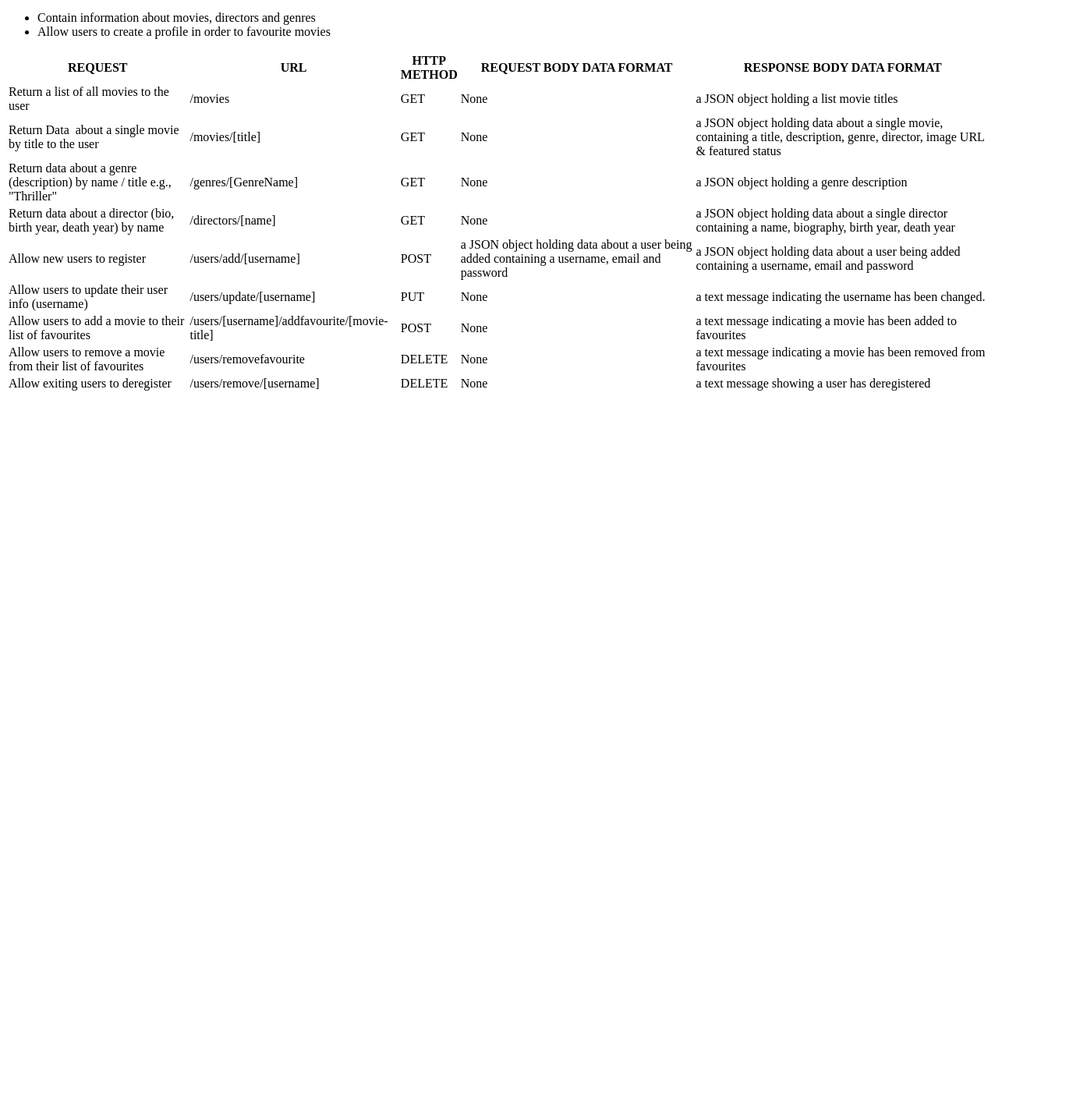
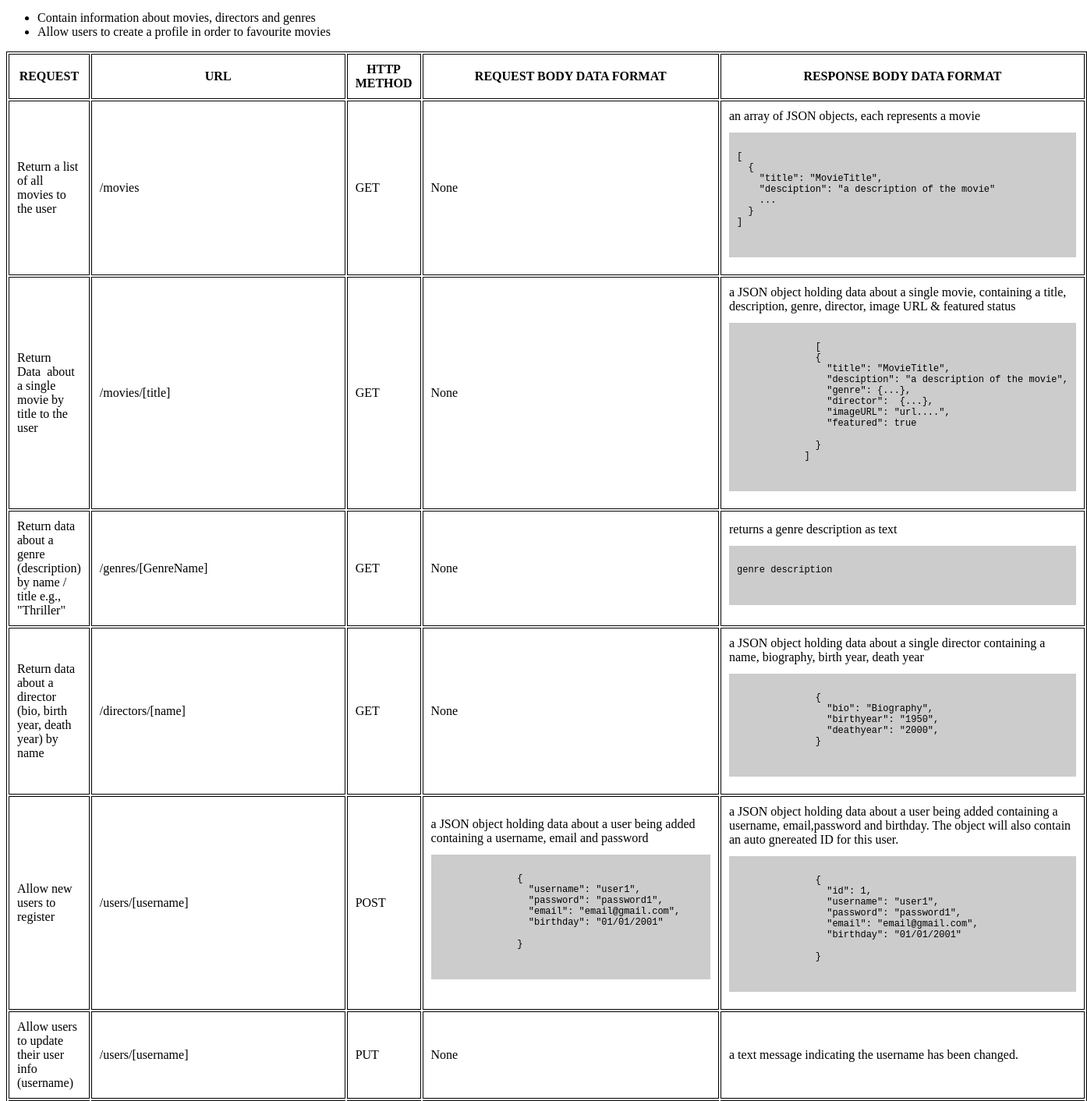
Before and after one commit to Caelian-A/movie_api, a website: page public/documentation.html in a window 1280 px wide. Shown: the part 100-1512 px from the top of the page at 78% size, 1394 px wide, since content can reach past the window. Before the commit the page ends 800 px from the top, so only its background shows below. Drawn offline with Linux system fonts and the light colour scheme.

Commit message:
Update with correct endpoints and documentation.html

```diff
--- a/index.js
+++ b/index.js
@@ -39,12 +39,12 @@ app.get('/directors/:name', (req, res) => {
 });
 
 // POST request for user registration
-app.post('/users/add/:username', (req, res) => {
+app.post('/users/:username', (req, res) => {
     res.send('Registration successful!');
 });
 
 // PUT request for updating user details
-app.put('/users/update/:username', (req, res) => {
+app.put('/users/:username', (req, res) => {
     res.send('User details updated!');
 });
 
@@ -59,7 +59,7 @@ app.delete('/users/:username/removefavourite/:movietitle', (req, res) => {
 });
 
 // DELETE request removing a user
-app.delete('/users/remove/:username', (req, res) => {
+app.delete('/users/:username', (req, res) => {
     res.send('You have succesfully deregistered.');
 });
 
--- a/public/documentation.html
+++ b/public/documentation.html
@@ -4,6 +4,7 @@
     <meta charset="UTF-8">
     <meta http-equiv="X-UA-Compatible" content="IE=edge">
     <meta name="viewport" content="width=device-width, initial-scale=1.0">
+    <link rel="stylesheet" href="styles.css">
     <title>Documentation for Movie API</title>
 </head>
 <body>
@@ -29,39 +30,108 @@ This is the skeleton for my Movie API, which will have the following features
         <td>/movies</td>
         <td>GET</td>
         <td>None</td>
-        <td>a JSON object holding a list movie titles</td>
+        <td>an array of JSON objects, each represents a movie
+          <pre>
+            <code>
+[
+  {
+    "title": "MovieTitle",
+    "desciption": "a description of the movie"
+    ...
+  }
+]
+            </code>
+          </pre>
+        </td>
       </tr>
       <tr>
         <td>Return Data&nbsp;&nbsp;about a single movie by title to the user</td>
         <td>/movies/[title]</td>
         <td>GET</td>
         <td>None</td>
-        <td>a JSON object holding data about a single movie, containing a title, description, genre, director, image URL &amp; featured status</td>
+        <td>a JSON object holding data about a single movie, containing a title, description, genre, director, image URL &amp; featured status
+          <pre>
+            <code>
+              [
+              {
+                "title": "MovieTitle",
+                "desciption": "a description of the movie",
+                "genre": {...},
+                "director":  {...},
+                "imageURL": "url....",
+                "featured": true
+
+              }
+            ]
+            </code>
+          </pre>
+        </td>
       </tr>
       <tr>
         <td>Return data about a genre (description) by name / title e.g., "Thriller"</td>
         <td>/genres/[GenreName]</td>
         <td>GET</td>
         <td>None</td>
-        <td>a JSON object holding a genre description</td>
+        <td>returns a genre description as text
+          <pre>
+            <code>
+genre description
+            </code>
+          </pre>
+        </td>
       </tr>
       <tr>
         <td>Return data about a director (bio, birth year, death year) by name</td>
         <td>/directors/[name]</td>
         <td>GET</td>
         <td>None</td>
-        <td>a JSON object holding data about a single director containing a name, biography, birth year, death year</td>
+        <td>a JSON object holding data about a single director containing a name, biography, birth year, death year
+          <pre>
+            <code>
+              {
+                "bio": "Biography",
+                "birthyear": "1950",
+                "deathyear": "2000",
+              }
+            </code>
+          </pre>
+        </td>
       </tr>
       <tr>
         <td>Allow new users to register</td>
-        <td>/users/add/[username]</td>
+        <td>/users/[username]</td>
         <td>POST</td>
-        <td>a JSON object holding data about a user being added containing a username, email and password</td>
-        <td>a JSON object holding data about a user being added containing a username, email and password </td>
+        <td>a JSON object holding data about a user being added containing a username, email and password
+          <pre>
+            <code>
+              {
+                "username": "user1",
+                "password": "password1",
+                "email": "email@gmail.com",
+                "birthday": "01/01/2001"
+
+              }
+            </code>
+          </pre>
+        </td>
+        <td>a JSON object holding data about a user being added containing a username, email,password and birthday. The object will also contain an auto gnereated ID for this user.
+          <pre>
+            <code>
+              {
+                "id": 1,
+                "username": "user1",
+                "password": "password1",
+                "email": "email@gmail.com",
+                "birthday": "01/01/2001"
+
+              }
+            </code>
+          </pre>
+        </td>
       </tr>
       <tr>
         <td>Allow users to update their user info (username)</td>
-        <td>/users/update/[username]</td>
+        <td>/users/[username]</td>
         <td>PUT</td>
         <td>None</td>
         <td>a text message indicating the username has been changed.</td>
@@ -75,14 +145,27 @@ This is the skeleton for my Movie API, which will have the following features
       </tr>
       <tr>
         <td>Allow users to remove a movie from their list of favourites</td>
-        <td>/users/removefavourite</td>
+        <td>/users/[username]/removefavourite/[movietitle]</td>
         <td>DELETE</td>
-        <td>None</td>
+        <td>a JSON object containing the new data to replace the user's old data
+          <pre>
+            <code>
+              {
+                "id": 1,
+                "username": "user1",
+                "password": "password1",
+                "email": "new_email@gmail.com",
+                "birthday": "01/01/2001"
+
+              }
+            </code>
+          </pre>
+        </td>
         <td>a text message indicating a movie has been removed from favourites</td>
       </tr>
       <tr>
         <td>Allow exiting users to deregister </td>
-        <td>/users/remove/[username]</td>
+        <td>/users/:username</td>
         <td>DELETE</td>
         <td>None</td>
         <td>a text message showing a user has deregistered</td>
--- /dev/null
+++ b/public/styles.css
@@ -0,0 +1,14 @@
+table, td, th {
+    border: 1px solid black;
+}
+
+td, th {
+    padding: 10px;
+}
+
+pre {
+    display: block;
+    background-color: #ccc ;
+    font-size: 12px;
+    padding: 10px;
+}
```
